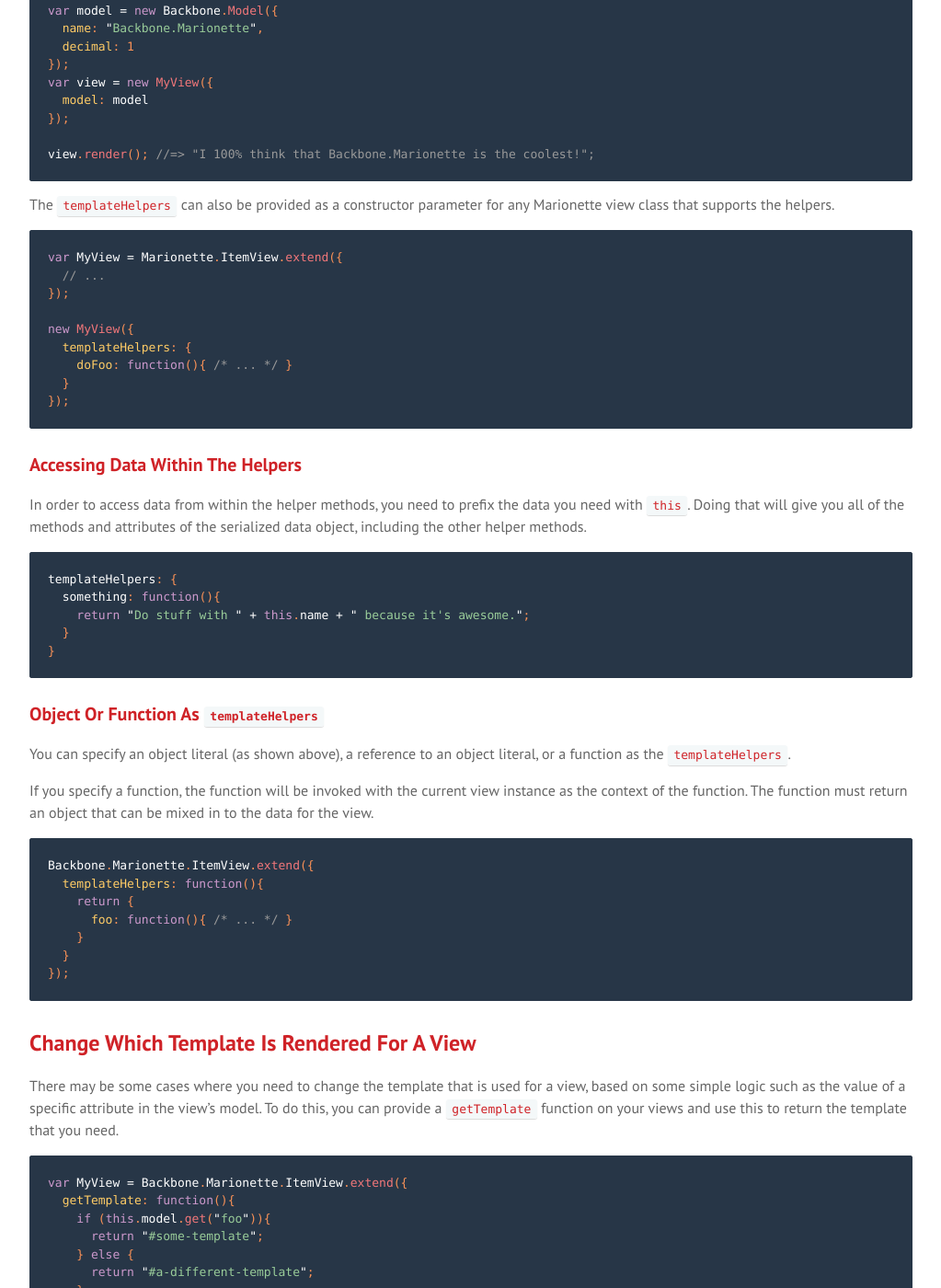
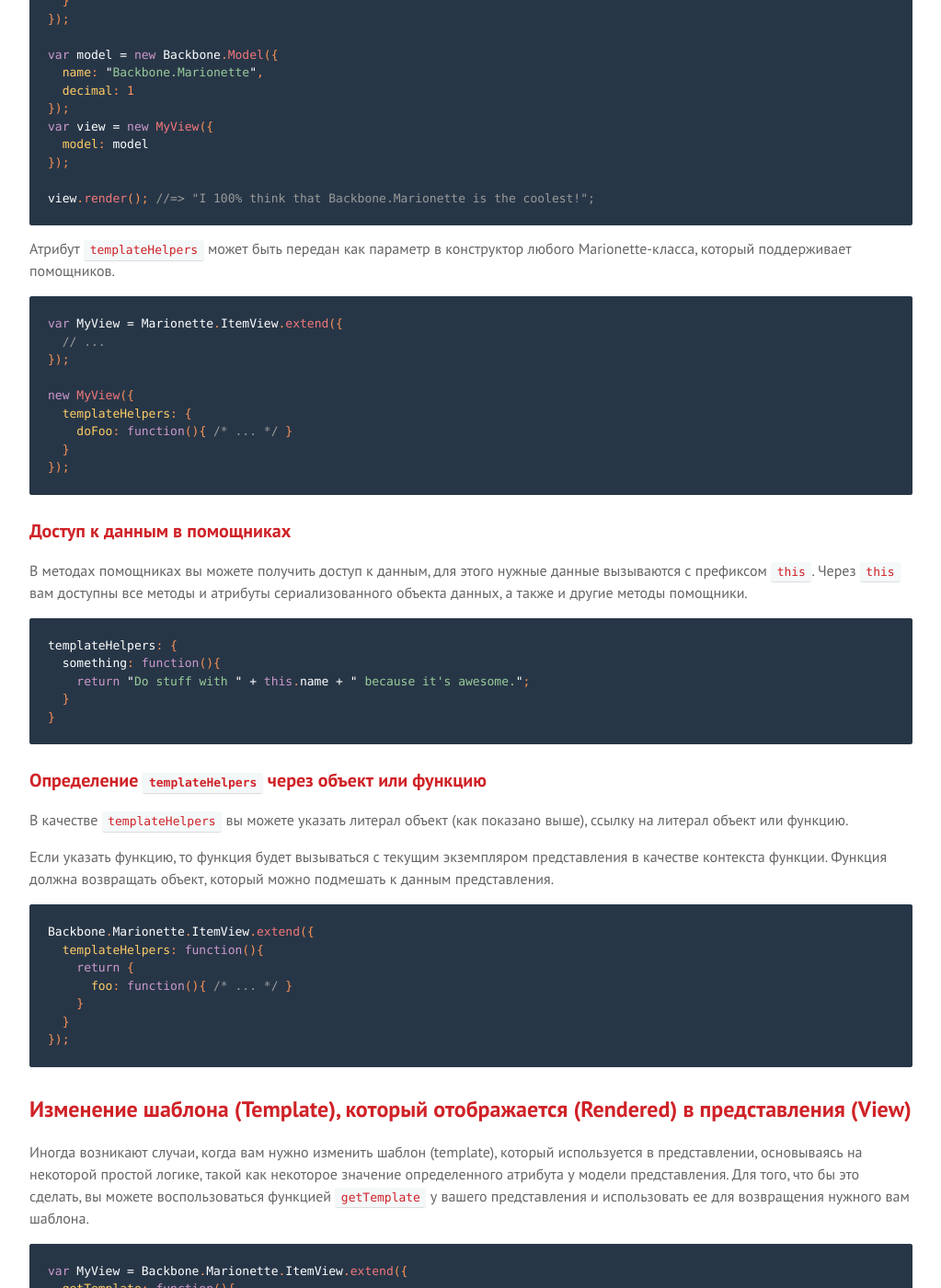
Before and after one commit to sadcitizen/marionettejs.ru, a Jekyll site: the page built from _posts/2014-06-10-view.md, in a window 1280 px wide and 1400 px high, scrolled down 9331 px. Shown: the whole window at 92% size, without its empty margins (128-1151 px from the left). Built offline with Jekyll 4.4.1, drawn with Linux system fonts in a browser that asks for light colours; some web fonts are replaced; Markdown is read by kramdown in place of the engine named in the settings; some of the changed text lies outside the part shown.

Commit message:
translate ru/View
finished the translation

````diff
--- a/_includes/translation/ru/marionette.view.md
+++ b/_includes/translation/ru/marionette.view.md
@@ -22,11 +22,11 @@
 * [Метод bindUIElements](#viewbinduielements)
 * [Метод getOption](#viewgetoption)
 * [Метод bindEntityEvents](#viewbindentityevents)
-* [View.templateHelpers](#viewtemplatehelpers)
-  * [Basic Example](#basic-example)
-  * [Accessing Data Within The Helpers](#accessing-data-within-the-helpers)
-  * [Object Or Function As `templateHelpers`](#object-or-function-as-templatehelpers)
-* [Change Which Template Is Rendered For A View](#change-which-template-is-rendered-for-a-view)
+* [Помощники в templateHelpers](#viewtemplatehelpers)
+  * [Типичный пример](#basic-example)
+  * [Доступ к данным в помощниках](#accessing-data-within-the-helpers)
+  * [Определение `templateHelpers` через объект или функцию](#object-or-function-as-templatehelpers)
+* [Изменение шаблона, который отображается в представления](#change-which-template-is-rendered-for-a-view)
 
 ## Привязка событий к представлению
 
@@ -400,22 +400,20 @@
 
 Больше информации о [bindEntityEvents](./marionette.functions.md)
 
-## View.templateHelpers
+## Помощники в templateHelpers
 
-There are times when a view's template needs to have some
-logic in it and the view engine itself will not provide an
-easy way to accomplish this. For example, Underscore templates
-do not provide a helper method mechanism while Handlebars
-templates do.
+Иногда, шаблону представления требуется некоторая логика при отрисовки данных, но сами
+движки генерации HTML могут не предоставлять простого пути для добавления этой специальной логики.
+Например, шаблоны Underscore не предоставляют механизма методов помощников,
+а шаблоны Handlebars предоставляют.
 
-A `templateHelpers` attribute can be applied to any View object that
-renders a template. When this attribute is present its contents
-will be mixed in to the data object that comes back from the
-`serializeData` method. This will allow you to create helper methods
-that can be called from within your templates. This is also a good place
-to add data not returned from `serializeData`, such as calculated values.
+Атрибут `templateHelpers` может быть применен в любом объекте `View`, который отображает шаблон.
+Когда этот атрибут присутствует, его содержимое будет подмешано к данным, которые приходят от
+метода `serializeData`. Это позволяет вам создать методы помощники, которые можно вызывать
+внутри шаблона. Также это хорошее место для добавления данных, которые не возвращаются методом `serializeData`,
+например, рассчитываемые значения.
 
-### Basic Example
+### Типичный пример
 
 ```html
 <script id="my-template" type="text/html">
@@ -449,8 +447,8 @@
 view.render(); //=> "I 100% think that Backbone.Marionette is the coolest!";
 ```
 
-The `templateHelpers` can also be provided as a constructor parameter
-for any Marionette view class that supports the helpers.
+Атрибут `templateHelpers` может быть передан как параметр в конструктор любого Marionette-класса,
+который поддерживает помощников.
 
 ```js
 var MyView = Marionette.ItemView.extend({
@@ -464,12 +462,12 @@
 });
 ```
 
-### Accessing Data Within The Helpers
+### Доступ к данным в помощниках
 
-In order to access data from within the helper methods, you
-need to prefix the data you need with `this`. Doing that will
-give you all of the methods and attributes of the serialized
-data object, including the other helper methods.
+В методах помощниках вы можете получить доступ к данным,
+для этого нужные данные вызываются с префиксом `this`.
+Через `this` вам доступны все методы и атрибуты сериализованного объекта данных,
+а также и другие методы помощники.
 
 ```js
 templateHelpers: {
@@ -479,15 +477,14 @@
 }
 ```
 
-### Object Or Function As `templateHelpers`
+### Определение `templateHelpers` через объект или функцию
 
-You can specify an object literal (as shown above), a reference
-to an object literal, or a function as the `templateHelpers`.
+В качестве `templateHelpers` вы можете указать литерал объект (как показано выше),
+ссылку на литерал объект или функцию.
 
-If you specify a function, the function will be invoked
-with the current view instance as the context of the
-function. The function must return an object that can be
-mixed in to the data for the view.
+Если указать функцию, то функция будет вызываться с текущим экземпляром представления
+в качестве контекста функции. Функция должна возвращать объект, который можно подмешать
+к данным представления.
 
 ```js
 Backbone.Marionette.ItemView.extend({
@@ -499,13 +496,13 @@
 });
 ```
 
-## Change Which Template Is Rendered For A View
+## Изменение шаблона (Template), который отображается (Rendered) в представления (View)
 
-There may be some cases where you need to change the template that is
-used for a view, based on some simple logic such as the value of a
-specific attribute in the view's model. To do this, you can provide
-a `getTemplate` function on your views and use this to return the
-template that you need.
+Иногда возникают случаи, когда вам нужно изменить шаблон (template),
+который используется в представлении, основываясь на некоторой простой логике,
+такой как некоторое значение определенного атрибута у модели представления.
+Для того, что бы это сделать, вы можете воспользоваться функцией `getTemplate` у
+вашего представления и использовать ее для возвращения нужного вам шаблона.
 
 ```js
 var MyView = Backbone.Marionette.ItemView.extend({
@@ -519,4 +516,4 @@
 });
 ```
 
-This applies to all view classes.
+Все описанное в этом документе, относится ко всем классам представлений.
````
Also changed, not shown: other parts of _includes/translation/ru/marionette.view.md (+1 -1 lines).
